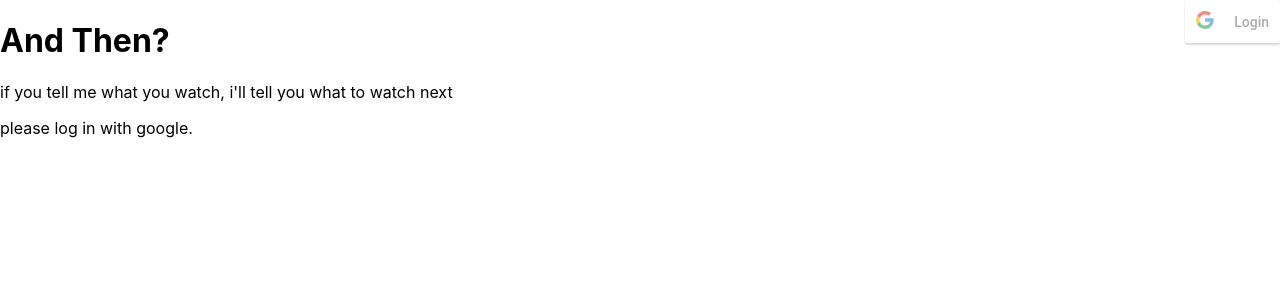
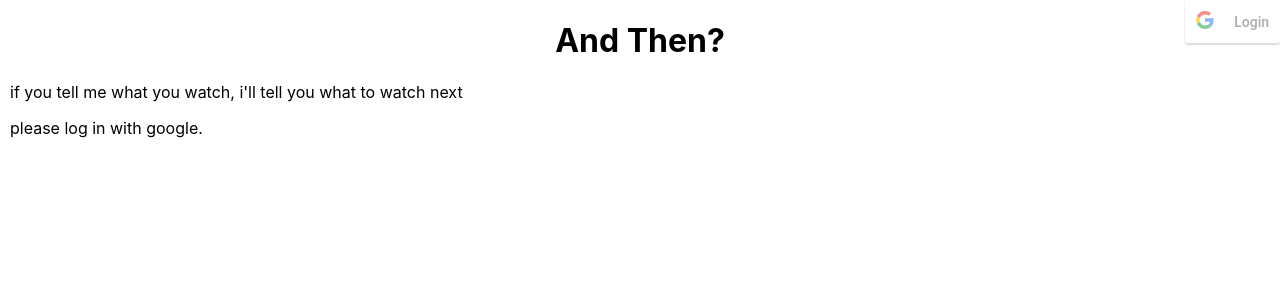
Before and after one commit to chedgo/and-then, a React (Create React App) app in the folder client/: page / in a window 1280 px wide. Shown: the top 300 px of the page. Built offline with nearby package versions, Linux system fonts and the light colour scheme.

Commit message:
initial styling

```diff
--- /dev/null
+++ b/client/src/components/LoggedInApp.css
@@ -0,0 +1,6 @@
+body {
+  margin: 10px;
+}
+h1 {
+  text-align: center;
+}
--- a/client/src/components/LoggedInApp.js
+++ b/client/src/components/LoggedInApp.js
@@ -3,6 +3,7 @@ import MovieSearch from "../components/MovieSearch";
 import Logout from "./Logout";
 import UsersShows from "./UsersShows";
 import useUserShows from "../utils/useUserShows";
+import "./LoggedInApp.css"
 
 export default function LoggedInApp() {
   let { userShows, refetchUserShows } = useUserShows();
```
Also changed, not shown: 1 other file (tests, documents, lock files or other folders).
